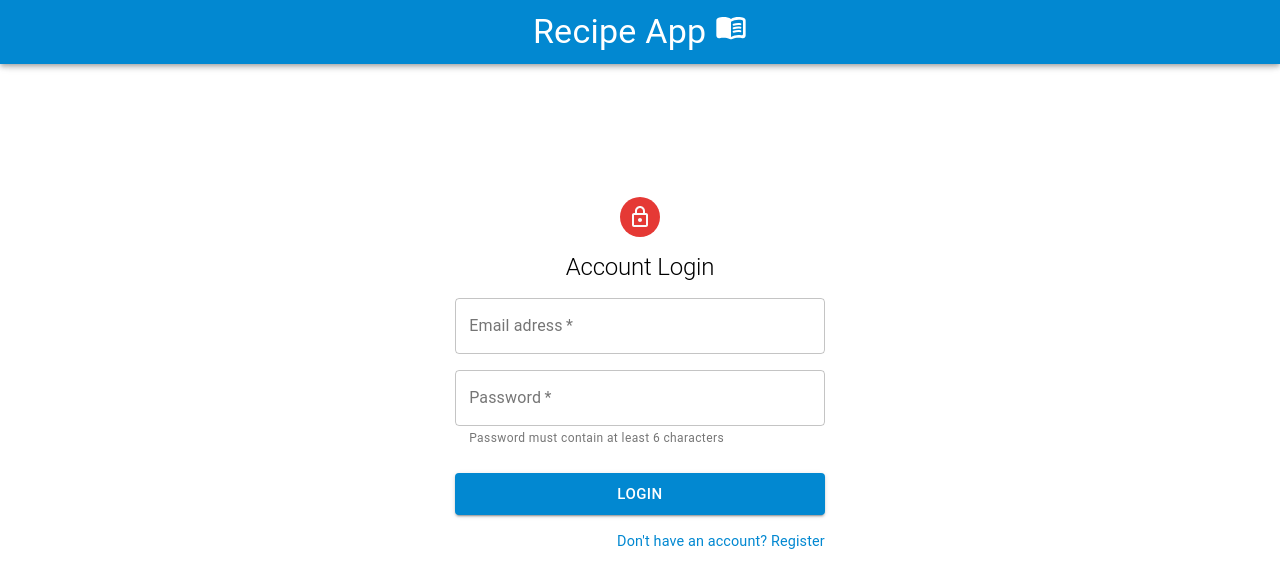
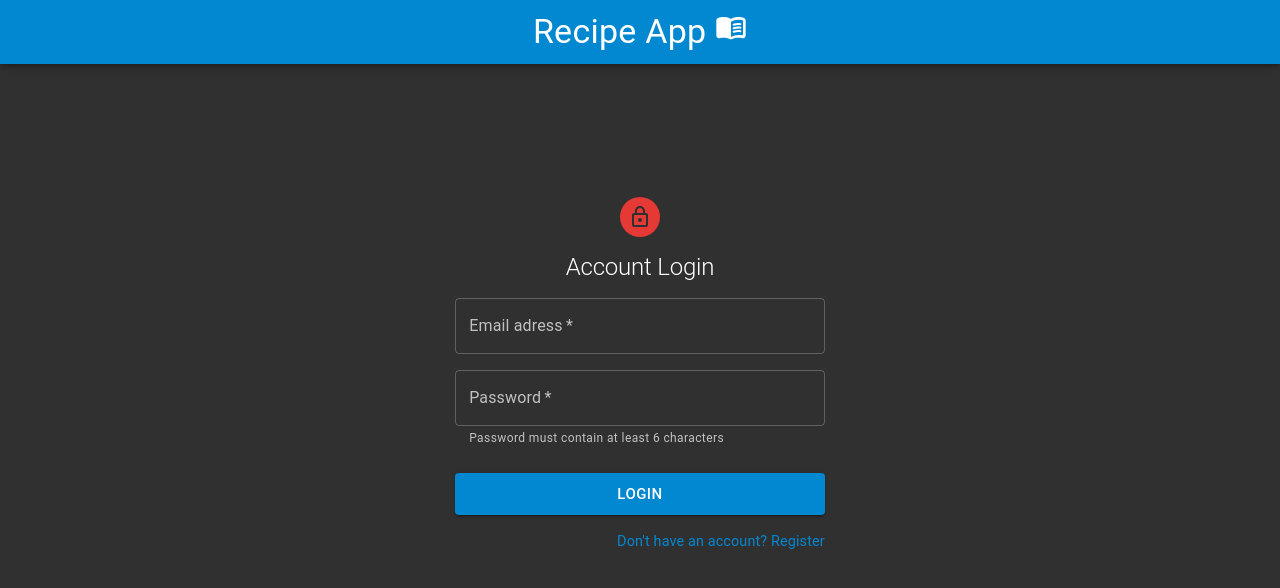
Before and after one commit to kasmr/recipes-app, a React (Create React App) app in the folder client/: page /login in a window 1280 px wide. Shown: the top 588 px of the page. Built offline with nearby package versions, Linux system fonts and the light colour scheme.

Commit message:
css mostly

```diff
--- a/client/src/App.js
+++ b/client/src/App.js
@@ -14,6 +14,7 @@ import About from './components/pages/About';
 import ExtendedSearch from './components/pages/extendedSearch/ExtendedSearch';
 import ResultsExtended from './components/pages/extendedSearch/ResultsExtended';
 import Favorites from './components/pages/Favorites';
+import { CssBaseline } from '@material-ui/core';
 
 if (localStorage.token) {
   setAuthToken(localStorage.token);
@@ -21,6 +22,7 @@ if (localStorage.token) {
 
 const theme = createMuiTheme({
   palette: {
+    type: 'dark',
     primary: {
       main: '#0288d1',
     },
@@ -33,6 +35,7 @@ const theme = createMuiTheme({
 const App = () => {
   return (
     <ThemeProvider theme={theme}>
+      <CssBaseline>
         <BrowserRouter>
           <Container maxWidth='xl' style={{ marginTop: 55 }}>
             <Navbar />
@@ -57,6 +60,7 @@ const App = () => {
             </Switch>
           </Container>
         </BrowserRouter>
+      </CssBaseline>
     </ThemeProvider>
   );
 };
--- a/client/src/components/layout/ShareModal.js
+++ b/client/src/components/layout/ShareModal.js
@@ -30,7 +30,7 @@ const styles = (theme) => ({
   root: {
     margin: 0,
     padding: theme.spacing(3),
-    width: 400,
+    width: 'auto',
     [theme.breakpoints.down('sm')]: {
       width: 'auto',
       marginTop: '1rem',
--- a/client/src/components/pages/About.js
+++ b/client/src/components/pages/About.js
@@ -3,21 +3,47 @@ import Typography from '@material-ui/core/Typography';
 import { connect } from 'react-redux';
 import { loadUser } from '../../redux/actions';
 import PropTypes from 'prop-types';
+import { makeStyles } from '@material-ui/core/styles';
+
+const useStyles = makeStyles((theme) => ({
+  root: {
+    height: '94.3vh',
+    display: 'flex',
+    flexDirection: 'column',
+    justifyContent: 'center',
+    alignItems: 'center',
+  },
+  info: {
+    display: 'flex',
+    flexDirection: 'column',
+    [theme.breakpoints.down('sm')]: {
+      fontSize: '1.5rem',
+    },
+  },
+  img: {
+    marginTop: '1rem',
+    [theme.breakpoints.down('sm')]: {
+      width: '70%',
+    },
+  },
+}));
 
 const About = ({ loadUser }) => {
+  const classes = useStyles();
+
   useEffect(() => {
     loadUser();
     //eslint-disable-next-line
   }, []);
 
   return (
-    <>
+    <div className={classes.root}>
       <Typography
         variant='h4'
         color='textPrimary'
         component='h1'
         align='center'
-        style={{ marginTop: '5rem' }}
+        className={classes.info}
       >
         This is a MERN Recipe App v0.1 developped using redux/redux-thunk and{' '}
         <br />
@@ -28,11 +54,7 @@ const About = ({ loadUser }) => {
         color='textPrimary'
         component='h1'
         align='center'
-        style={{
-          marginTop: '5rem',
-          display: 'flex',
-          flexDirection: 'column',
-        }}
+        className={classes.info}
       >
         Recipes information was provided by Spoonacular API
         <a
@@ -40,10 +62,10 @@ const About = ({ loadUser }) => {
           target='_blank'
           rel='noopener noreferrer'
         >
-          <img src='/img/spoonacular.png' alt='link' />
+          <img src='/img/spoonacular.png' alt='link' className={classes.img} />
         </a>
       </Typography>
-    </>
+    </div>
   );
 };
 
--- a/client/src/components/pages/extendedSearch/ExtendedSearch.js
+++ b/client/src/components/pages/extendedSearch/ExtendedSearch.js
@@ -200,6 +200,7 @@ const ExtendedSearch = ({ searchExtended, setQuery, history }) => {
             type='text'
             value={value}
             onChange={onChange}
+            required
           />
         </div>
         <FormGroup row className={classes.form}>
--- a/client/src/components/recipes/RecipeItem.js
+++ b/client/src/components/recipes/RecipeItem.js
@@ -18,6 +18,8 @@ import Rating from '@material-ui/lab/Rating';
 import Box from '@material-ui/core/Box';
 import './recipesList.scss';
 import ShareModal from '../layout/ShareModal';
+import { getDiets, setQuery } from '../../redux/actions';
+import { connect } from 'react-redux';
 
 const RecipeItem = ({
   title,
@@ -29,8 +31,17 @@ const RecipeItem = ({
   author,
   diets,
   image,
+  getDiets,
+  setQuery,
 }) => {
   const classes = useStyles();
+
+  const modifiedDiets = diets.toString();
+
+  const onClick = () => {
+    getDiets(modifiedDiets);
+    setQuery(modifiedDiets);
+  };
 
   return (
     <Box className='card' boxShadow={2}>
@@ -84,6 +95,7 @@ const RecipeItem = ({
                 avatar={<Avatar>#</Avatar>}
                 label={diets.slice(0, 2).toString()}
                 color='primary'
+                onClick={onClick}
               />
             ) : (
               <Chip
@@ -124,7 +136,13 @@ const RecipeItem = ({
   );
 };
 
-export default RecipeItem;
+const mapStateToProps = (state) => {
+  return {
+    query: state.recipes.query,
+  };
+};
+
+export default connect(mapStateToProps, { getDiets, setQuery })(RecipeItem);
 
 const stringToColor = () => {
   let hex = Math.floor(Math.random() * 0xffffff);
--- a/client/src/components/recipes/RecipesList.js
+++ b/client/src/components/recipes/RecipesList.js
@@ -42,6 +42,7 @@ const RecipesList = ({ stateRecipes, getRecipes, loading }) => {
 RecipesList.propTypes = {
   stateRecipes: PropTypes.array.isRequired,
   getRecipes: PropTypes.func.isRequired,
+
   loading: PropTypes.bool.isRequired,
 };
 
--- a/client/src/components/recipes/recipesList.scss
+++ b/client/src/components/recipes/recipesList.scss
@@ -2,6 +2,7 @@
   display: flex;
   flex-wrap: wrap;
   justify-content: space-evenly;
+  box-sizing: initial;
 
   .card {
     margin: 2rem 1rem;
--- a/client/src/index.js
+++ b/client/src/index.js
@@ -3,7 +3,7 @@ import { render } from 'react-dom';
 import { Provider } from 'react-redux';
 import { createStore, compose, applyMiddleware } from 'redux';
 import thunk from 'redux-thunk';
-import './index.css';
+import './index.scss';
 import App from './App';
 import { rootReducer } from './redux/rootReducer';
 
--- a/client/src/index.css
+++ b/client/src/index.scss
@@ -1,3 +1,9 @@
+*,
+*::before,
+*::after {
+  box-sizing: initial;
+}
+
 body {
   margin: 0;
   font-family: -apple-system, BlinkMacSystemFont, 'Segoe UI', 'Roboto', 'Oxygen',
@@ -5,6 +11,7 @@ body {
     sans-serif;
   -webkit-font-smoothing: antialiased;
   -moz-osx-font-smoothing: grayscale;
+  box-sizing: border-box;
 }
 
 code {
@@ -14,5 +21,5 @@ code {
 
 a {
   text-decoration: none;
-  color: black;
+  color: inherit;
 }
--- a/client/src/redux/actions.js
+++ b/client/src/redux/actions.js
@@ -127,10 +127,8 @@ export const searchExtended = (
 
 export const getDiets = (diets) => async (dispatch) => {
   try {
-    dispatch(showLoading());
-
     const res = await axios.get(
-      `${cors}/https://api.spoonacular.com/recipes/complexSearch?query=&number=10&addRecipeInformation=true&diet=${diets}&apiKey=${process.env.REACT_APP_RECIPE_API_KEY}`
+      `${cors}/https://api.spoonacular.com/recipes/complexSearch?query=${diets}&number=10&addRecipeInformation=true&diet=${diets}&apiKey=${process.env.REACT_APP_RECIPE_API_KEY}`
     );
 
     const { results } = res.data;
--- a/client/src/redux/recipeReducer.js
+++ b/client/src/redux/recipeReducer.js
@@ -57,6 +57,7 @@ export const recipeReducer = (state = initalState, action) => {
     case GET_DIETS:
       return {
         ...state,
+        query: action.payload,
         results: action.payload,
         loading: false,
         redirect: false,
```
Lines whose indentation alone changed are shown as unchanged.
